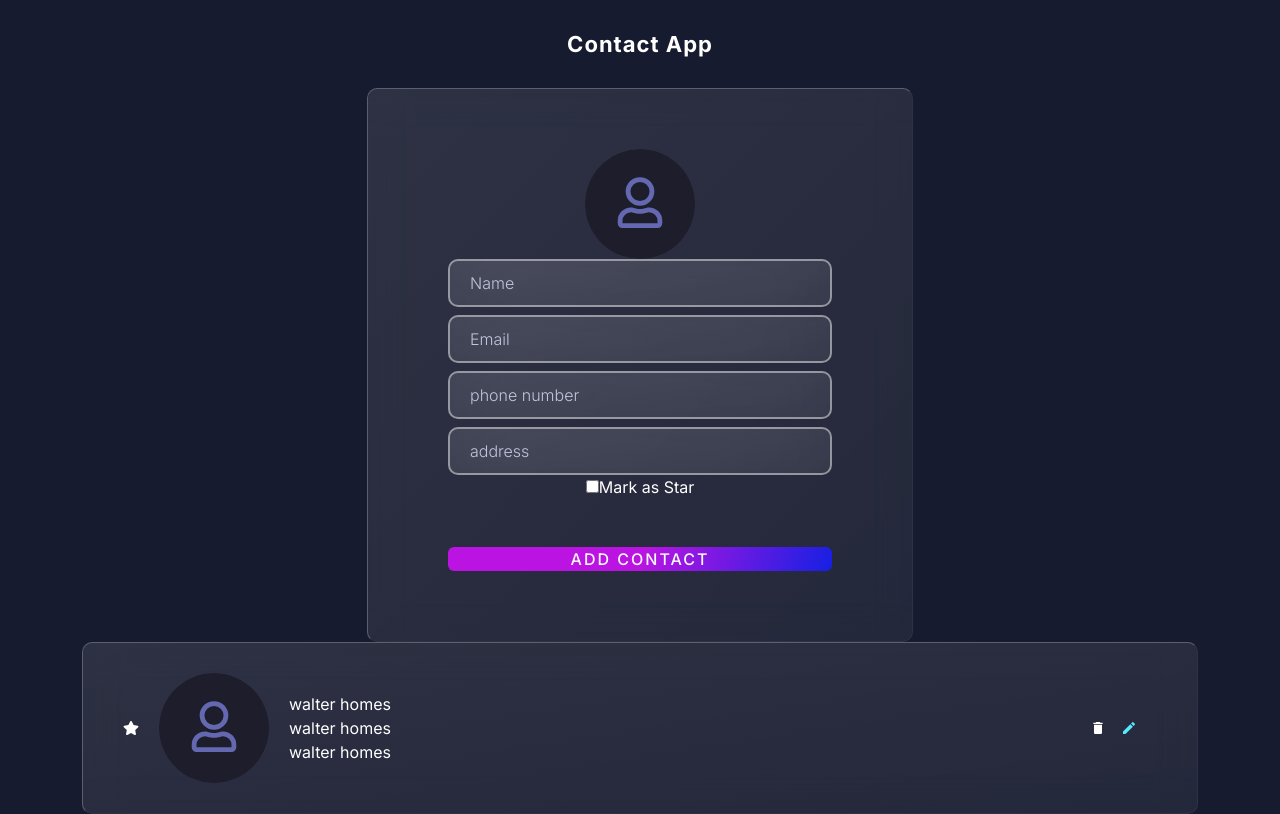
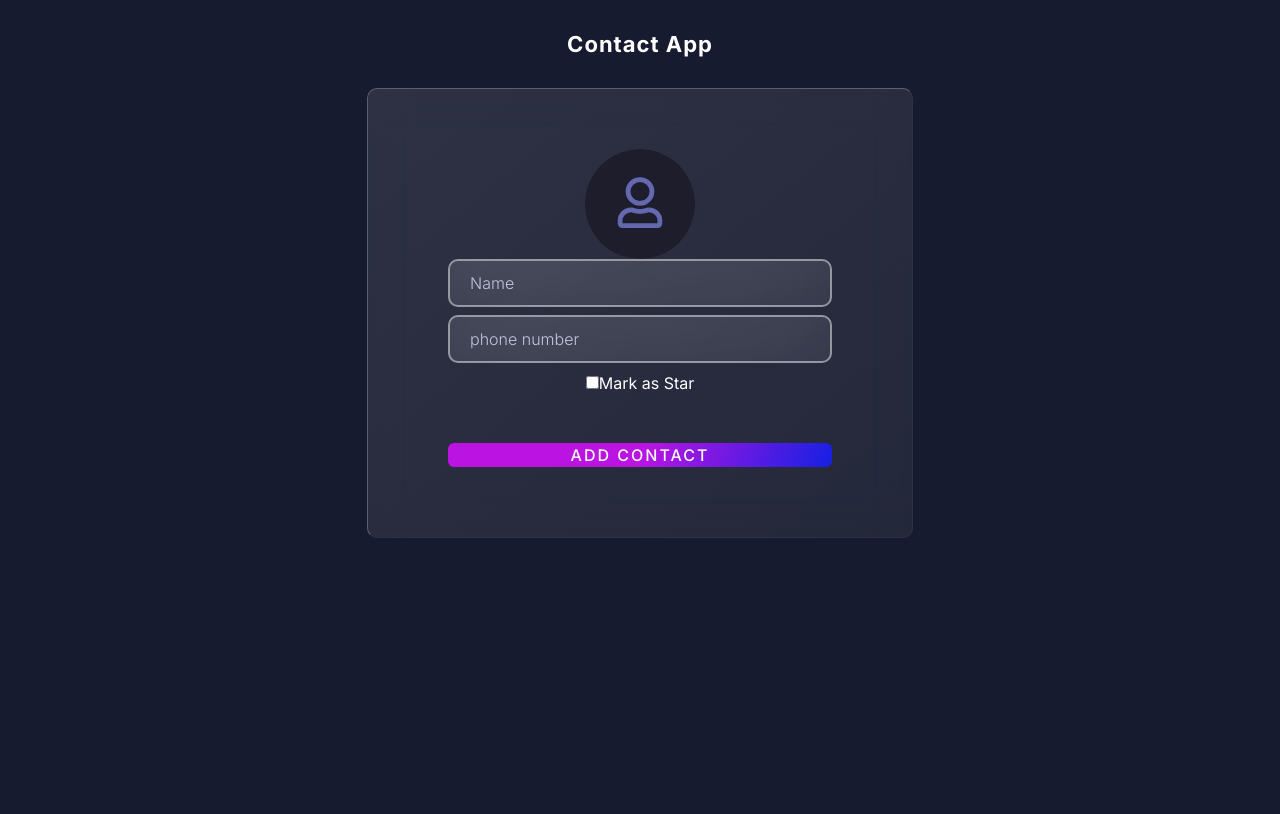
Before and after one commit to prasadneroolkar/Contact-App, a React (Vite) app: page / in a window 1280 px wide. Built offline with nearby package versions, Linux system fonts and the light colour scheme.

Commit message:
updated App files

```diff
--- a/src/App.jsx
+++ b/src/App.jsx
@@ -1,99 +1,34 @@
 // import { useState } from "react";
-
+import Container from "./components/Container";
 import "./App.css";
 import blob1 from "/blob1.svg";
 import blob2 from "/blob2.svg";
-import usericon from "/usericon.svg";
-
-import { FaStar } from "react-icons/fa";
-import { MdDelete, MdEdit } from "react-icons/md";
+import Contacts from "./components/Contacts";
+import AddComponent from "./components/AddComponent";
+import { useState } from "react";
 
 function App() {
+  const contacts = [];
+
+  const [cont, setContact] = useState(contacts);
+
+  const handleAdd = (contname, contphone) => {
+    console.log(`name:${contname} phone:${contphone}`);
+    const newContacts = [...cont, { name: contname, phone: contphone }];
+    setContact(newContacts);
+  };
+
   return (
     <>
       <nav>
         <p>Contact App</p>
       </nav>
-      <div className="container">
-        <div className="row">
-          <div className="col-lg-6 mx-auto">
-            {/* <img src={blob1} alt="blob1" className="cirlce1" />
-            <img src={blob2} alt="blob2" className="cirlce2" /> */}
-
-            <div className="add_content">
-              <form action="">
-                <label htmlFor="imagepicker" className="">
-                  <img src={usericon} alt="" className="profile" />
-                </label>
-
-                <input
-                  className="input"
-                  type="text"
-                  name="name"
-                  id="name"
-                  placeholder="Name"
-                />
-                <input
-                  className="input mt-2"
-                  type="email"
-                  name="email"
-                  id="email"
-                  placeholder="Email"
-                />
-                <input
-                  className="input mt-2 mb-2"
-                  type="number"
-                  name="number"
-                  id="phonenumber"
-                  placeholder="phone number"
-                />
-                <input
-                  type="textarea"
-                  name="area"
-                  id="area"
-                  placeholder="address"
-                  className="input"
-                />
-                <label>
-                  <input className="checkmark" type="checkbox" />
-                  <span className="text-right">Mark as Star</span>
-                </label>
-                <button
-                  className="text-uppercase button mt-5"
-                  type="submit"
-                  color="primary "
-                >
-                  Add Contact
-                </button>
-              </form>
-            </div>
-          </div>
-        </div>
-      </div>
-      <div className="container">
-        <div className="row">
-          <div className="col-lg-12">
-            {/* <img src={blob1} alt="blob1" className="cirlce1" />
-            <img src={blob2} alt="blob2" className="cirlce2" /> */}
-
-            <div className="contact_content">
-              <div className="contact-details">
-                <FaStar />
-                <img src={usericon} alt="" className="profile" />
-                <div className="contact-desc">
-                  <p>walter homes</p>
-                  <p>walter homes</p>
-                  <p>walter homes</p>
-                </div>
-              </div>
-              <div className="contact_op">
-                <MdDelete />
-                <MdEdit className="icon " color="#54eafe" />
-              </div>
-            </div>
-          </div>
-        </div>
-      </div>
+      <Container>
+        <AddComponent onAddCont={handleAdd} />
+      </Container>
+      <Container>
+        <Contacts listdata={cont} />
+      </Container>
     </>
   );
 }
--- a/src/components/AddComponent.jsx
+++ b/src/components/AddComponent.jsx
@@ -1,18 +1,23 @@
 import { useState } from "react";
 import usericon from "/usericon.svg";
 
-const AddComponent = () => {
-  const contacts = [];
+const AddComponent = ({ onAddCont }) => {
+  const [name, setname] = useState("");
+  const [phone, setphone] = useState("");
 
-  const [cont, setcontact] = useState();
-  const [name, setname] = useState("");
-  const [phone, setphone] = useState();
-
-  const handleAdd = () => {};
-
-  const onHandeleChange = (e) => {
+  const onHandeleName = (e) => {
     setname(e.target.value);
     console.log(e.target.value);
+  };
+
+  const onHandelePhone = (e) => {
+    setphone(e.target.value);
+    console.log(e.target.value);
+  };
+
+  const handleAdd = (e) => {
+    e.preventDefault();
+    onAddCont(name, phone);
   };
 
   return (
@@ -30,11 +35,9 @@ const AddComponent = () => {
             <input
               className="input"
               type="text"
-              name="name"
               id="name"
-              value={name}
               placeholder="Name"
-              onChange={onHandeleChange}
+              onChange={onHandeleName}
             />
             {/* <input
               className="input mt-2"
@@ -45,10 +48,10 @@ const AddComponent = () => {
             /> */}
             <input
               className="input mt-2 mb-2"
-              type="tel"
-              name="number"
+              type="number"
               id="phonenumber"
               placeholder="phone number"
+              onChange={onHandelePhone}
             />
             {/* <input
               type="textarea"
```
